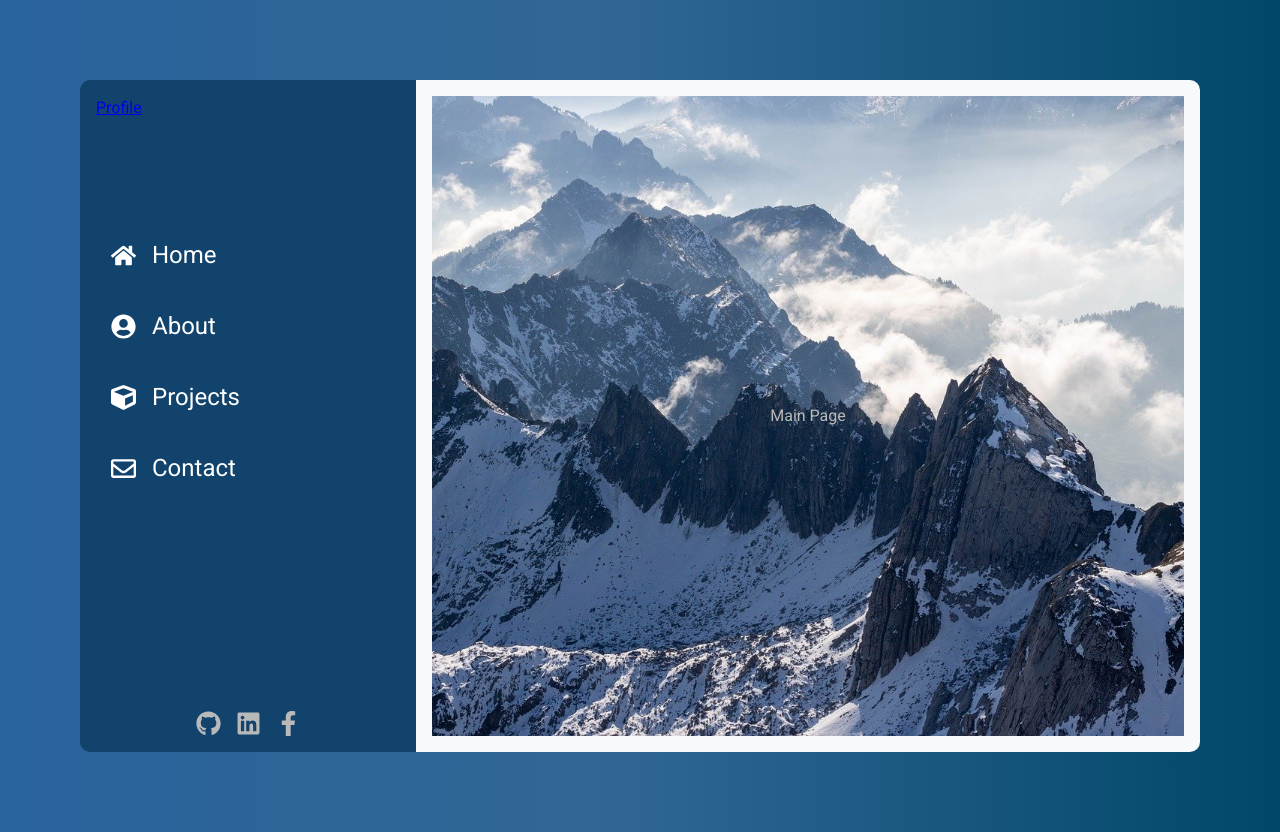
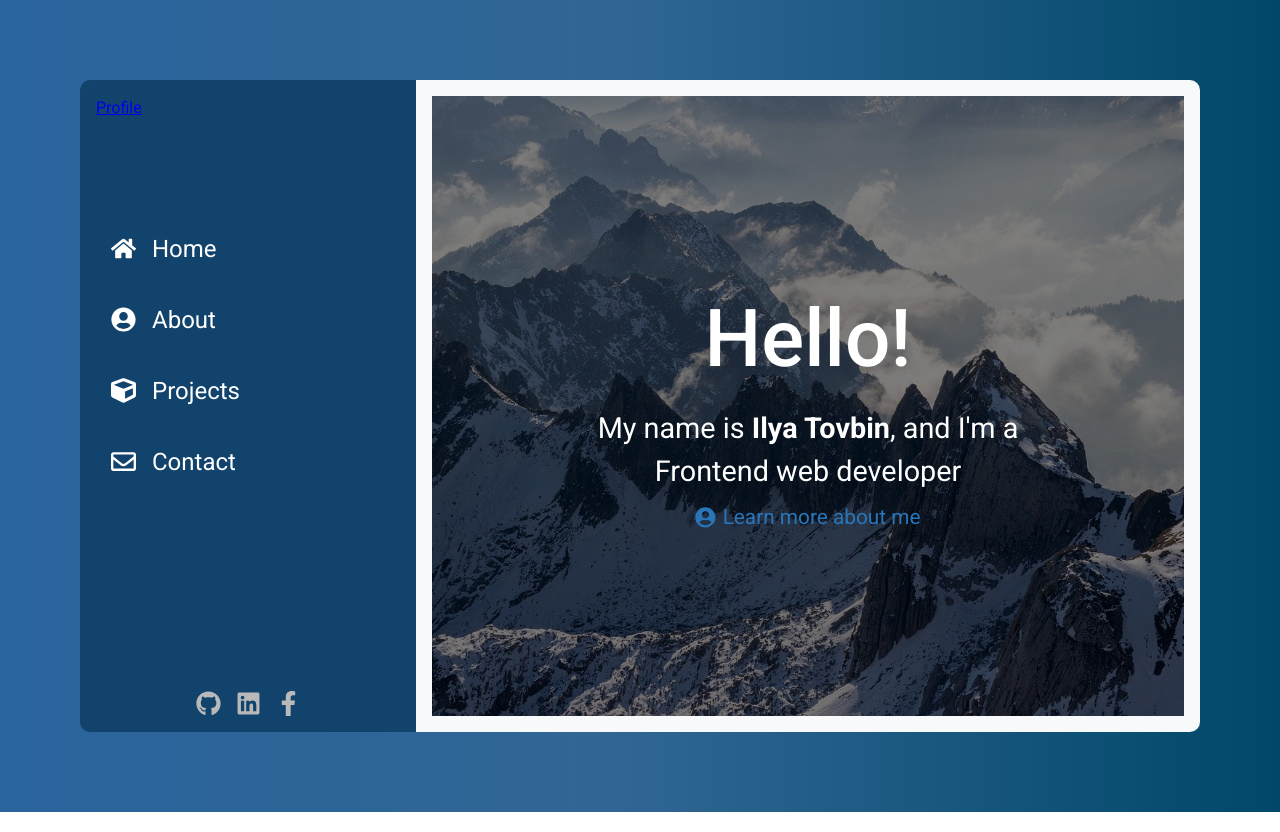
Before and after one commit to IlyaTovbin/portfolio, a React (Vite) app: page / in a window 1280 px wide. Built offline with nearby package versions, Linux system fonts and the light colour scheme.

Commit message:
main-page

```diff
--- a/src/pages/Main.tsx
+++ b/src/pages/Main.tsx
@@ -1,8 +1,20 @@
+import { FaUserCircle } from 'react-icons/fa';
 import '../styles/pages.css';
+import { Link } from 'react-router-dom';
 
 function Main() {
   return (
-    <div className="page main-page content-inner-main">Main Page</div>
+    <div className="page main-page">
+      <div className="shodow-layer content-inner-main">
+        <h1>Hello!</h1>
+        <div className='content-inner-main-descripition'>My name is <span className='title'>Ilya Tovbin</span>, and I'm a Frontend web developer</div>
+        <div className='learn-more pointer'>
+          <Link to="/about">
+            <FaUserCircle /> Learn more about me
+          </Link>
+          </div>
+      </div>
+    </div>
   )
 }
 
--- a/src/styles/MainLayout.css
+++ b/src/styles/MainLayout.css
@@ -2,9 +2,8 @@
   min-height: 100vh;
   line-height: 1.5;
   -webkit-font-smoothing: antialiased;
-  background: rgb(42,100,157);
-  background: linear-gradient(90deg, rgba(42,100,157,1) 0%, rgba(49,102,148,1) 48%, rgba(0,72,105,1) 100%);
-  color: rgb(185, 185, 185);
+  background: var(--background);
+  color: var(--color-base);
 }
 .container {
   display: flex;
@@ -17,7 +16,7 @@
 .sidebar-container {
   width: 100%;
   padding: 1rem;
-  background-color: #12436D;
+  background-color: var(--secondary-background-color);
   display: flex;
   flex-direction: column;
   justify-content: space-between;
@@ -43,7 +42,7 @@
 .content {
   width: 100%;
   padding: 1rem;
-  background-color: #f8f9fa;
+  background-color: var(--content-background-color);
   min-height: 100vh;
 }
 
--- a/src/styles/index.css
+++ b/src/styles/index.css
@@ -8,12 +8,17 @@
   margin: 0;
 }
 
-.roboto-font {
-  font-family: "Roboto", sans-serif;
-  font-optical-sizing: auto;
-  font-style: normal;
-  font-variation-settings:
-    "wdth" 100;
+:root {
+  --base-font: "Roboto", sans-serif;
+  --color-base: rgb(185, 185, 185);
+  --color-white: #ffffff;
+  --background: linear-gradient(90deg, rgba(42,100,157,1) 0%, rgba(49,102,148,1) 48%, rgba(0,72,105,1) 100%);
+  --secondary-background-color: #12436D;
+  --content-background-color: #f8f9fa;
+}
+
+body {
+  font-family: var(--base-font);
 }
 
 
--- a/src/styles/pages.css
+++ b/src/styles/pages.css
@@ -1,26 +1,84 @@
 .page {
-    min-width: 100%;
     min-height: 100%;
+    color: var(--color-white);
 }
 
 .main-page {
     background-image: url('../assets/images/main-bg.jpg');
-    min-height: inherit;
     background-position: center;
     background-repeat: no-repeat;
     background-size: cover;
+    font-size: 1.8rem;
+    font-weight: 400;
+    line-height: 1.5;
+    text-align: center;
 }
 
-.content-inner-darker{
-    min-height: inherit;
+.shodow-layer {
+    min-width: 100%;
+    min-height: 89.5vh;
     background: rgb(0, 0, 0, 50%);
-    overflow: hidden;
 }
 
-.content-inner-main{
-    min-height: inherit;
+.content-inner-main {
     display: flex;
+    justify-content: center;
+    align-items: center;
+    flex-direction: column;
+}
+
+.content-inner-main h1 {
+    font-size: 5rem;
+    margin-bottom: 0.5rem;
+    font-weight: 500;
+}
+
+.content-inner-main-descripition {
+    margin: 0 auto;
+    width: 85%;
+    font-size: 1.8rem;
+    font-weight: 400;
+}
+
+.title {
+    font-weight: 700;
+}
+
+.learn-more a{
+    display: flex;
+    font-size: 1.3rem;
+    color: #2a75b8;
+    align-items: center;
+    margin-top: 0.5rem;
+    gap: 0.4rem;
+    text-decoration: none;
+}
+
+@media (min-width: 1024px) {
+    .shodow-layer {
+        min-height: 77.5vh;
+    }
+    .content-inner-main-descripition {
+        width: 61%;
+    }
+}
+
+/* .content-inner-main .dark-cover{
+    width: 100%;
+    min-height: 76.5vh;
+    display: flex;
+    flex-direction: column;
     align-items: center;
     justify-content: center;
-    transition: 1s;
-}
+    background: rgb(0, 0, 0, 50%);
+} */
+
+/* .content-inner-main .dark-cover div{
+    margin: .4rem 12rem;
+} */
+
+/* .content-inner-main .dark-cover h1{
+    font-size: 5rem;
+    margin-bottom: 1rem;
+    font-weight: 500;
+} */
```
